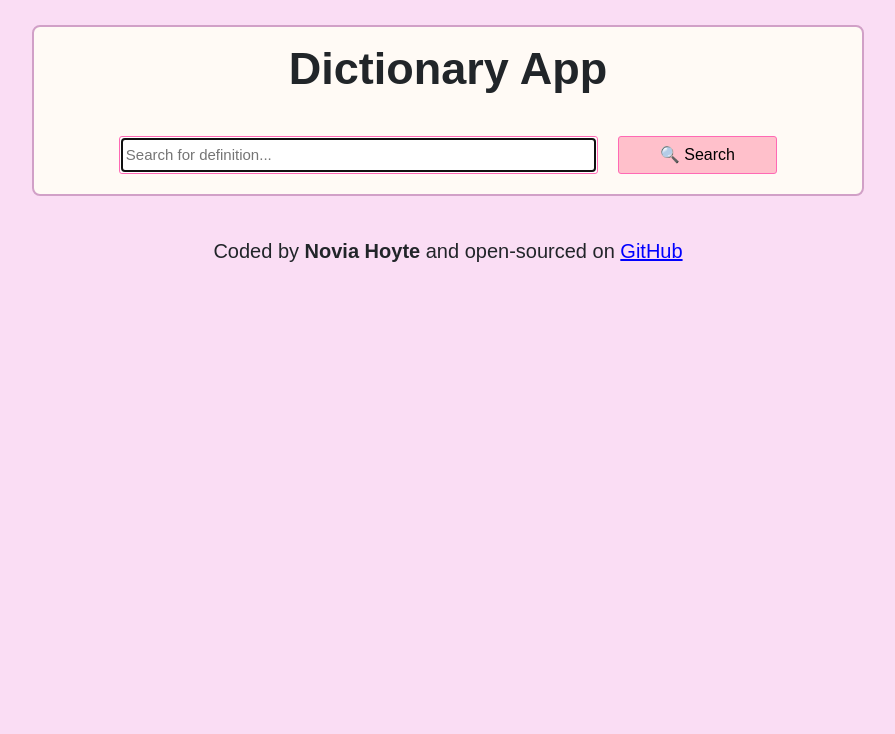
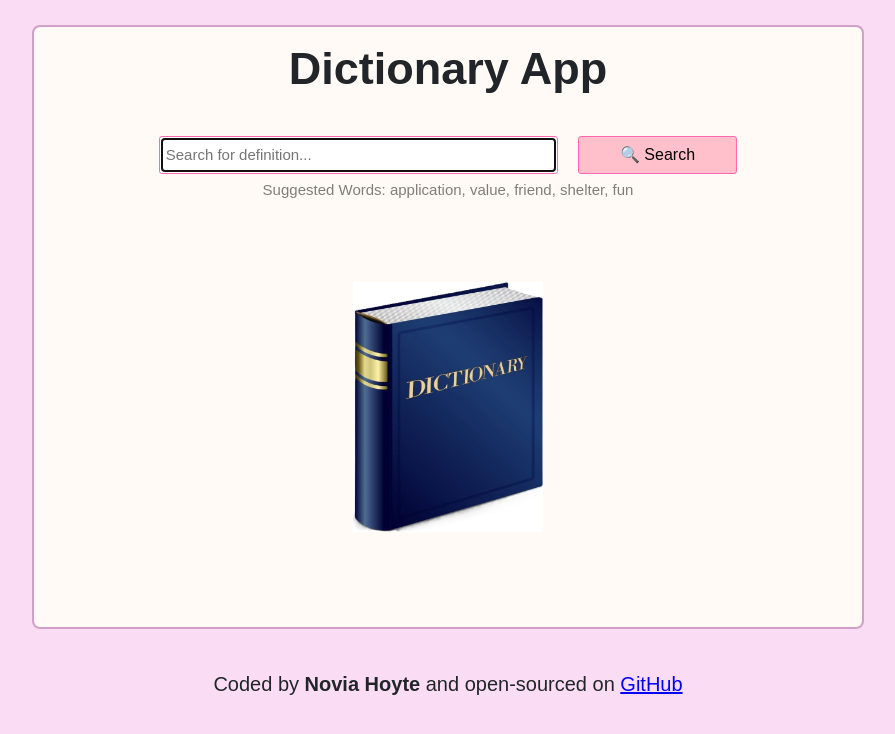
Before and after one commit to nhoyte/dictionary, a React (Create React App) app: page / in a window 1280 px wide. Shown: the top 734 px of the page, without its empty margins (192-1087 px from the left). Built offline with nearby package versions, Linux system fonts and the light colour scheme; a web font is replaced by a local one.

Commit message:
Added border and shadow to section. Added default image and touched up CSS.

```diff
--- a/src/Search.css
+++ b/src/Search.css
@@ -3,7 +3,7 @@
 }
 .Search .SearchInput {
   padding: 6px;
-  width: 60%;
+  width: 50%;
   margin: 5px 10px;
   border: 1px solid hotpink;
   border-radius: 3px;
@@ -24,8 +24,13 @@
   background-color: rgb(237, 158, 171);
   transition: all 200ms ease-out;
 }
-.Search .SuggestedWords {
+.Search div.SuggestedWords {
+  font-size: 15px;
   text-align: center;
-  font-size: 15px;
   color: rgba(0, 0, 0, 0.5);
 }
+.Search .homeImage img {
+  height: 250px;
+  width: 190px;
+  margin: 80px auto;
+}
--- a/src/Search.js
+++ b/src/Search.js
@@ -62,6 +62,12 @@ export default function Search() {
           />
           <input type="submit" value="🔍 Search" className="SearchButton" />
         </form>
+        <div className="SuggestedWords">
+          Suggested Words: application, value, friend, shelter, fun
+        </div>
+        <div className="homeImage">
+          <img src="\Dictionary_Blue.jpg" alt="Dictionary" />
+        </div>
       </div>
     );
   }
```
Also changed, not shown: public/Dictionary_Blue.jpg (added).
